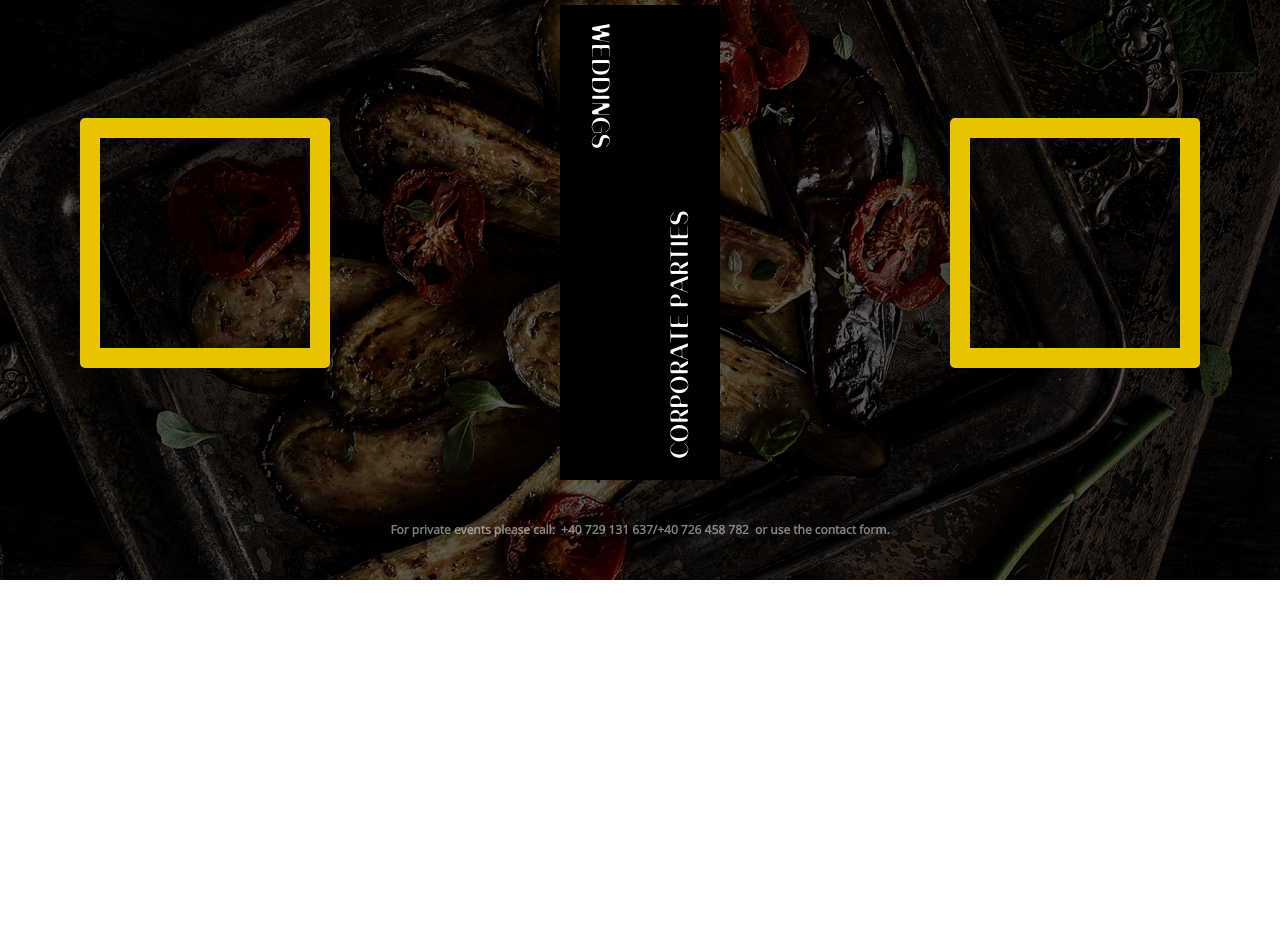
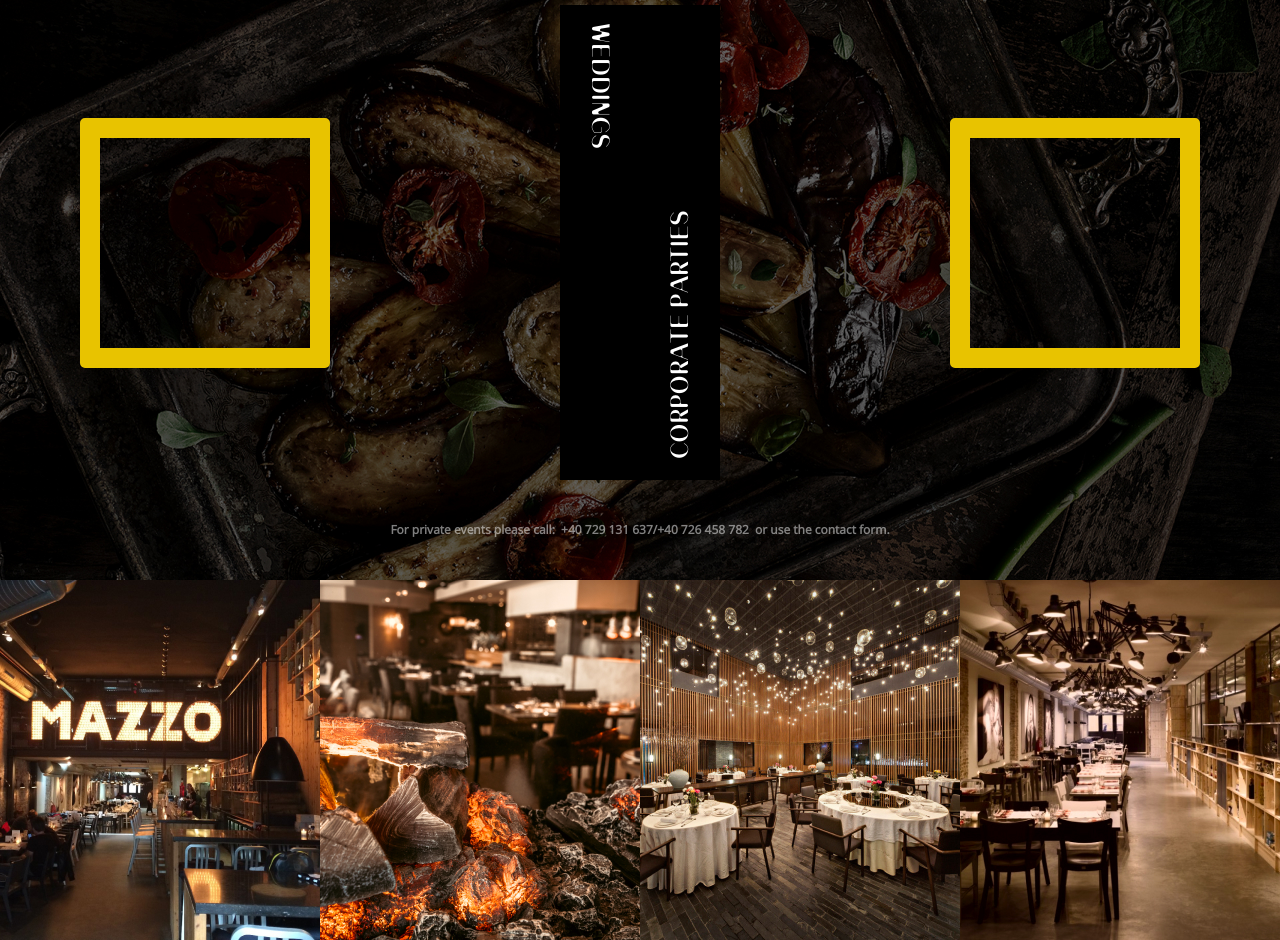
Before and after one commit to Vitali177/restaurant-landing, a plain HTML site: page index.html in a window 1280 px wide. Shown: the part 4517-5457 px from the top of the page. Before the commit the page ends 5097 px from the top, so only its background shows below. Drawn offline with Linux system fonts and the light colour scheme.

Commit message:
feat: add photo-gallery section

```diff
--- a/assets/stylesheets/main.css
+++ b/assets/stylesheets/main.css
@@ -674,3 +674,36 @@ nav {
 .private-events__footer {
     font-weight: bold;
 }
+
+/* Photo Gallery */
+
+.photo-gallery {
+    width: 100%;
+    height: 360px;
+    display: flex;
+}
+
+.photo-gallery__photo {
+    flex: 1;
+    height: 100%;
+}
+
+.photo-gallery__photo:nth-child(1) {
+    background: url("../img/photo-gallery1.jpg") 100% 100% no-repeat no-repeat;
+    background-size: cover;
+}
+
+.photo-gallery__photo:nth-child(2) {
+    background: url("../img/photo-gallery2.jpg") 100% 100% no-repeat no-repeat;
+    background-size: cover;
+}
+
+.photo-gallery__photo:nth-child(3) {
+    background: url("../img/photo-gallery3.jpg") 100% 100% no-repeat no-repeat;
+    background-size: cover;
+}
+
+.photo-gallery__photo:nth-child(4) {
+    background: url("../img/photo-gallery4.jpg") 100% 100% no-repeat no-repeat;
+    background-size: cover;
+}
--- a/index.html
+++ b/index.html
@@ -237,5 +237,11 @@
         For private events please call:<span>&nbsp; +40 729 131 637/+40 726 458 782</span>&nbsp; or use the contact form.
       </div>
   </section>
+  <section class="photo-gallery">
+    <div class="photo-gallery__photo"></div>
+    <div class="photo-gallery__photo"></div>
+    <div class="photo-gallery__photo"></div>
+    <div class="photo-gallery__photo"></div>
+  </section>
 </body>
 </html>
```
Also changed, not shown: assets/img/photo-gallery1.jpg (added), assets/img/photo-gallery2.jpg (added), assets/img/photo-gallery3.jpg (added), assets/img/photo-gallery4.jpg (added).
